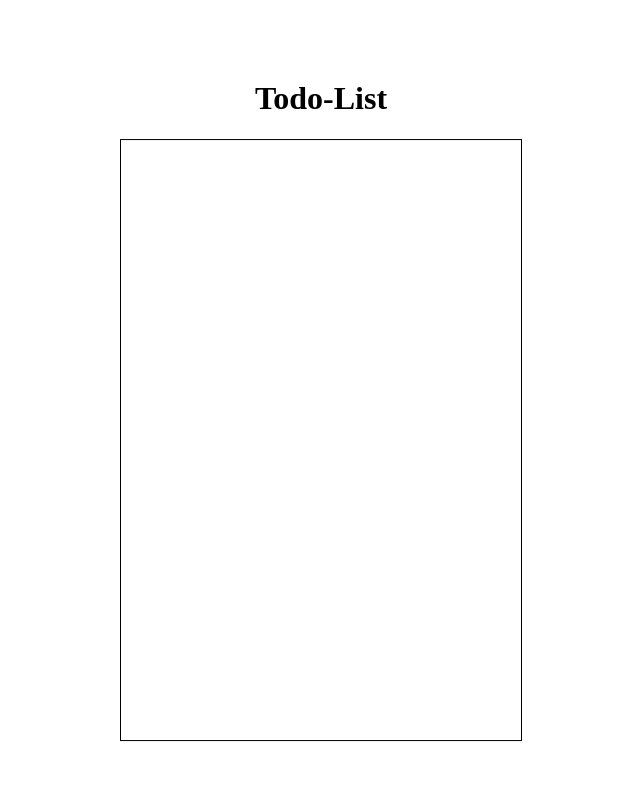
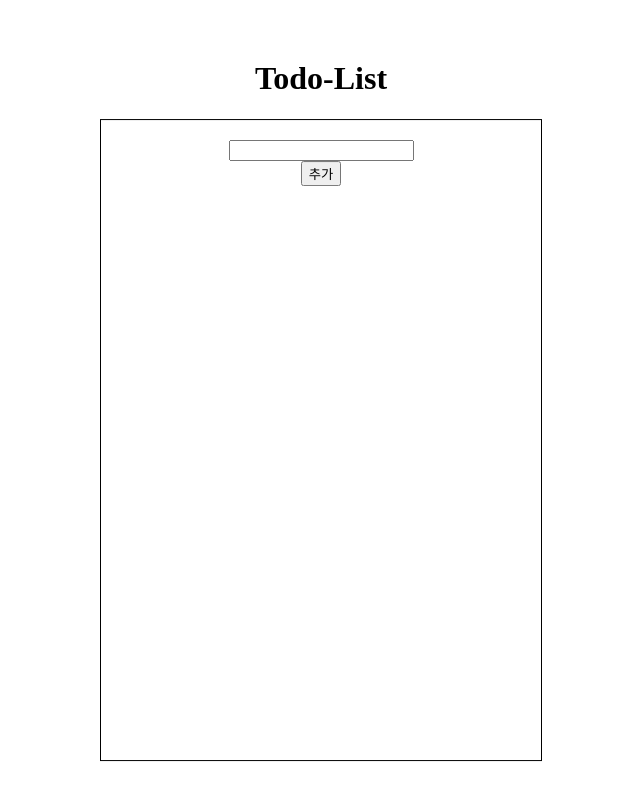
Before and after one commit to nninyeong/todo-useReducer-challenge, a React (Vite) app: page / in a window 1280 px wide. Shown: the whole page, without its empty margins (319-959 px from the left). Built offline with nearby package versions, Linux system fonts and the light colour scheme.

Commit message:
[feat] 할 일 (task) 추가 기능 구현

```diff
--- /dev/null
+++ b/src/components/Button/Button.jsx
@@ -0,0 +1,9 @@
+const Button = ({ onClick, children, ...props }) => {
+  return (
+    <button onClick={onClick} {...props}>
+      {children}
+    </button>
+  );
+};
+
+export default Button;
--- /dev/null
+++ b/src/components/Button/TaskSubmitButton.jsx
@@ -0,0 +1,7 @@
+import Button from "./Button";
+
+const TaskSubmitButton = ({ onClick }) => {
+  return <Button onClick={onClick}>추가</Button>;
+};
+
+export default TaskSubmitButton;
--- /dev/null
+++ b/src/components/Input.jsx
@@ -0,0 +1,5 @@
+const Input = ({ type, value, onChange, ...props }) => {
+  return <input type={type} value={value} onChange={onChange} {...props} />;
+};
+
+export default Input;
--- /dev/null
+++ b/src/components/Reducer/taskReducer.js
@@ -0,0 +1,8 @@
+const taskReducer = (tasks, action) => {
+  switch (action.type) {
+    case "add":
+      return [...tasks, { id: action.id, text: action.text, done: false }];
+  }
+};
+
+export default taskReducer;
--- /dev/null
+++ b/src/components/Task.jsx
@@ -0,0 +1,5 @@
+const Task = ({ task }) => {
+  return <div>{task.text}</div>;
+};
+
+export default Task;
--- /dev/null
+++ b/src/components/TaskList.jsx
@@ -0,0 +1,13 @@
+import Task from "./Task";
+
+const TaskList = ({ tasks }) => {
+  return (
+    <ul>
+      {tasks.map((task) => {
+        return <Task key={task.id} task={task} />;
+      })}
+    </ul>
+  );
+};
+
+export default TaskList;
--- a/src/components/TodoList.jsx
+++ b/src/components/TodoList.jsx
@@ -1,7 +1,36 @@
 import styled from "styled-components";
+import Input from "./Input";
+import { useReducer, useState } from "react";
+import taskReducer from "./Reducer/taskReducer";
+import TaskSubmitButton from "./Button/TaskSubmitButton";
+import TaskList from "./TaskList";
 
 const TodoList = () => {
-  return <TodoListContainer></TodoListContainer>;
+  const [value, setValue] = useState("");
+  const [tasks, dispatch] = useReducer(taskReducer, []);
+  console.log(tasks);
+
+  const SubmitHandler = (text) => {
+    dispatch({
+      type: "add",
+      id: new Date().getTime(),
+      text: text,
+    });
+  };
+
+  return (
+    <TodoListContainer>
+      <Input
+        type="text"
+        value={value}
+        onChange={(e) => {
+          setValue(e.target.value);
+        }}
+      />
+      <TaskSubmitButton onClick={() => SubmitHandler(value)} />
+      <TaskList tasks={tasks} />
+    </TodoListContainer>
+  );
 };
 
 export default TodoList;
@@ -9,6 +38,12 @@ export default TodoList;
 const TodoListContainer = styled.div`
   width: 400px;
   height: 600px;
+  padding: 20px;
 
   border: 1px solid black;
+
+  display: flex;
+  flex-direction: column;
+  justify-content: flex-start;
+  align-items: center;
 `;
```
